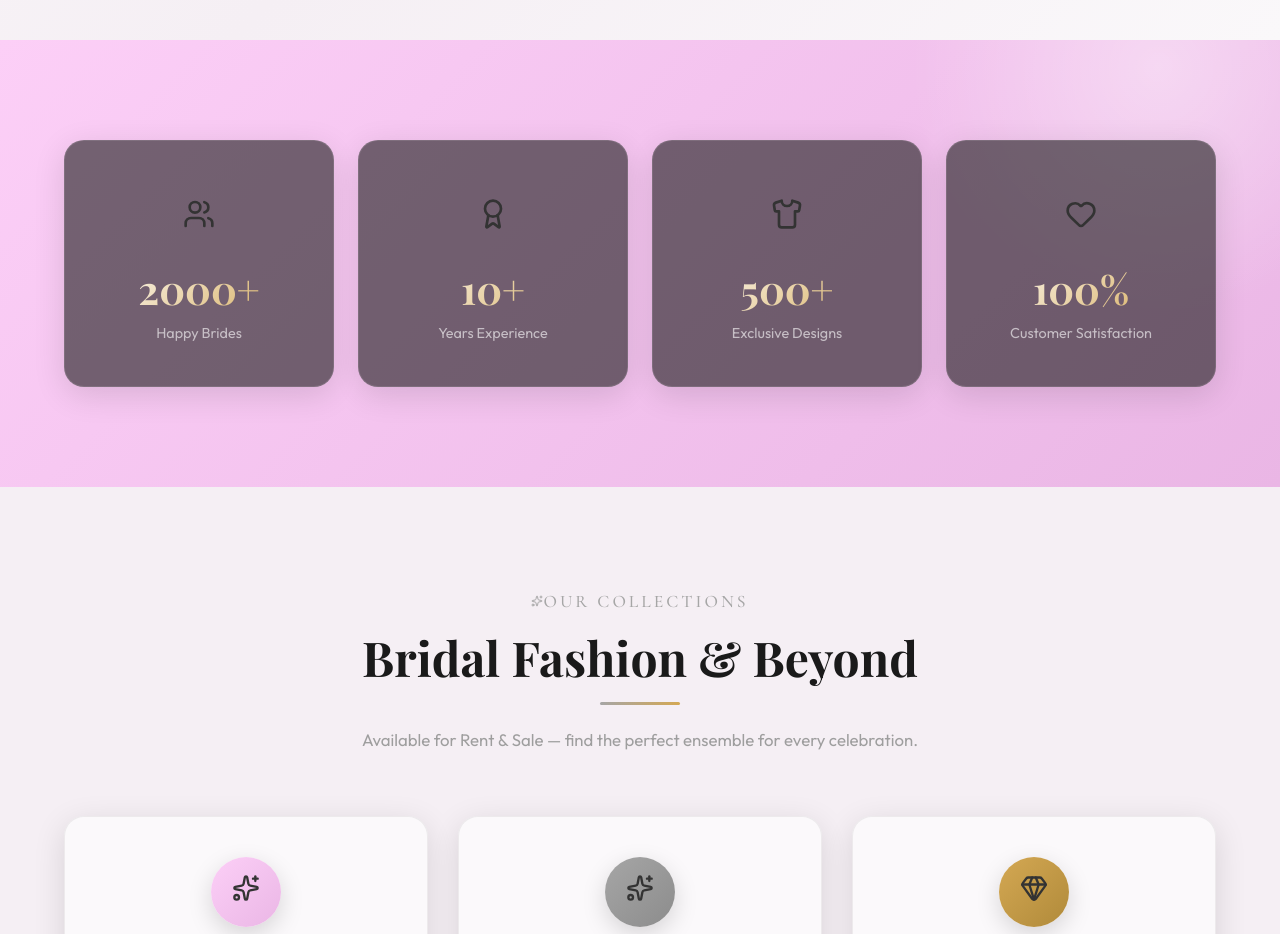
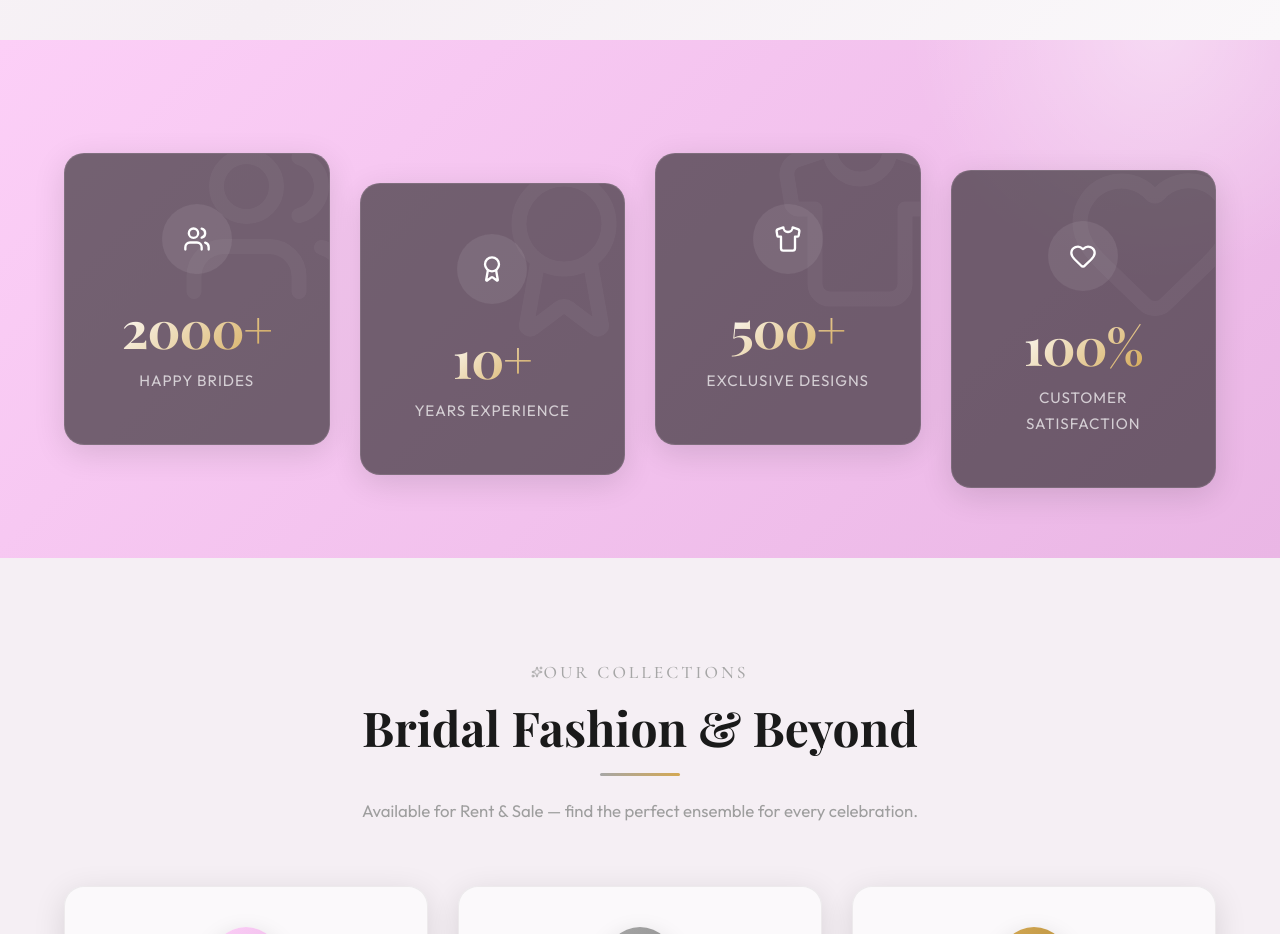
Before and after one commit to Eshbanoliver/shagun-thebridalcollection, a React (Vite) app: page / in a window 1280 px wide. Shown: the part 1580-2514 px from the top of the page. Built offline with nearby package versions, Linux system fonts and the light colour scheme; a web font is replaced by a local one.

Commit message:
metrics section

```diff
--- a/src/pages/Home/Home.css
+++ b/src/pages/Home/Home.css
@@ -282,29 +282,81 @@
 .metrics__grid {
   display: grid;
   grid-template-columns: repeat(4, 1fr);
-  gap: 24px;
+  gap: 30px;
+  align-items: center;
 }
 
 .metrics__card {
-  padding: 40px 24px;
+  position: relative;
+  overflow: hidden;
+  padding: 50px 30px;
   text-align: center;
   transition: all var(--transition-smooth);
+  display: flex;
+  flex-direction: column;
+  align-items: center;
+  z-index: 1;
+}
+
+.metrics__card:nth-child(2),
+.metrics__card:nth-child(4) {
+  transform: translateY(30px);
 }
 
 .metrics__card:hover {
-  transform: translateY(-6px);
-  border-color: rgba(212, 168, 83, 0.3);
+  transform: translateY(-15px);
+  border-color: var(--gold);
+  box-shadow: 0 20px 40px rgba(0, 0, 0, 0.2);
+}
+
+.metrics__card:nth-child(2):hover,
+.metrics__card:nth-child(4):hover {
+  transform: translateY(15px);
+}
+
+.metrics__bg-icon {
+  position: absolute;
+  top: -20px;
+  right: -30px;
+  opacity: 0.04;
+  color: var(--white);
+  transition: transform var(--transition-slow), opacity var(--transition-smooth), color var(--transition-smooth);
+  pointer-events: none;
+  z-index: 0;
+}
+
+.metrics__card:hover .metrics__bg-icon {
+  transform: scale(1.15) rotate(-15deg);
+  opacity: 0.15;
+  color: var(--gold);
 }
 
 .metrics__icon {
+  display: flex;
+  align-items: center;
+  justify-content: center;
+  width: 70px;
+  height: 70px;
+  border-radius: 50%;
+  background: rgba(255, 255, 255, 0.08);
   font-size: 2.5rem;
-  display: block;
-  margin-bottom: 16px;
+  margin-bottom: 24px;
+  color: var(--white);
+  transition: all var(--transition-base);
+  z-index: 2;
+  position: relative;
+}
+
+.metrics__card:hover .metrics__icon {
+  background: var(--gold);
+  color: var(--charcoal);
+  transform: scale(1.1);
+  box-shadow: 0 10px 20px rgba(212, 168, 83, 0.3);
 }
 
 .metrics__number {
   font-family: var(--font-heading);
-  font-size: 2.5rem;
+  font-size: 3.2rem;
   font-weight: 700;
   color: var(--white);
   display: block;
@@ -313,13 +365,20 @@
   -webkit-background-clip: text;
   -webkit-text-fill-color: transparent;
   background-clip: text;
+  z-index: 2;
+  position: relative;
+  letter-spacing: -1px;
 }
 
 .metrics__label {
-  font-size: 0.9rem;
-  color: rgba(255, 255, 255, 0.6);
+  font-size: 0.95rem;
+  color: rgba(255, 255, 255, 0.7);
   display: block;
   margin-top: 8px;
+  z-index: 2;
+  position: relative;
+  text-transform: uppercase;
+  letter-spacing: 1px;
 }
 
 /* ========================================
--- a/src/pages/Home/Home.tsx
+++ b/src/pages/Home/Home.tsx
@@ -146,13 +146,46 @@ const AboutPreview: React.FC = () => {
   );
 }
 
+/* ================================================
+   SUB-COMPONENTS
+   ================================================ */
+
+const CountUp: React.FC<{ end: number, suffix?: string }> = ({ end, suffix = '' }) => {
+  const [count, setCount] = useState(0);
+  const [ref, inView] = useInView();
+
+  useEffect(() => {
+    if (!inView) {
+      setCount(0);
+      return;
+    }
+
+    let startTimestamp: number | null = null;
+    const duration = 2500;
+
+    const step = (timestamp: number) => {
+      if (!startTimestamp) startTimestamp = timestamp;
+      const progress = Math.min((timestamp - startTimestamp) / duration, 1);
+      const easeProgress = 1 - Math.pow(1 - progress, 4); // easeOutQuart
+      setCount(Math.floor(easeProgress * end));
+
+      if (progress < 1) {
+        window.requestAnimationFrame(step);
+      }
+    };
+    window.requestAnimationFrame(step);
+  }, [inView, end]);
+
+  return <span ref={ref}>{count}{suffix}</span>;
+};
+
 const MetricsSection: React.FC = () => {
   const [ref, inView] = useInView();
   const metrics = [
-    { number: '2000+', label: 'Happy Brides', icon: <Users size={32} /> },
-    { number: '10+', label: 'Years Experience', icon: <Award size={32} /> },
-    { number: '500+', label: 'Exclusive Designs', icon: <Shirt size={32} /> },
-    { number: '100%', label: 'Customer Satisfaction', icon: <Heart size={32} /> },
+    { numberValue: 2000, suffix: '+', label: 'Happy Brides', icon: <Users size={28} />, bgIcon: <Users size={180} /> },
+    { numberValue: 10, suffix: '+', label: 'Years Experience', icon: <Award size={28} />, bgIcon: <Award size={180} /> },
+    { numberValue: 500, suffix: '+', label: 'Exclusive Designs', icon: <Shirt size={28} />, bgIcon: <Shirt size={180} /> },
+    { numberValue: 100, suffix: '%', label: 'Customer Satisfaction', icon: <Heart size={28} />, bgIcon: <Heart size={180} /> },
   ];
 
   return (
@@ -162,8 +195,11 @@ const MetricsSection: React.FC = () => {
         <div className={`metrics__grid ${inView ? 'animate-fade-in-up' : 'opacity-0'}`}>
           {metrics.map((metric, i) => (
             <div className="metrics__card glass-card-dark" key={i} style={{ animationDelay: `${i * 0.1}s` }}>
+              <div className="metrics__bg-icon">{metric.bgIcon}</div>
               <span className="metrics__icon">{metric.icon}</span>
-              <span className="metrics__number">{metric.number}</span>
+              <span className="metrics__number">
+                <CountUp end={metric.numberValue} suffix={metric.suffix} />
+              </span>
               <span className="metrics__label">{metric.label}</span>
             </div>
           ))}
```
